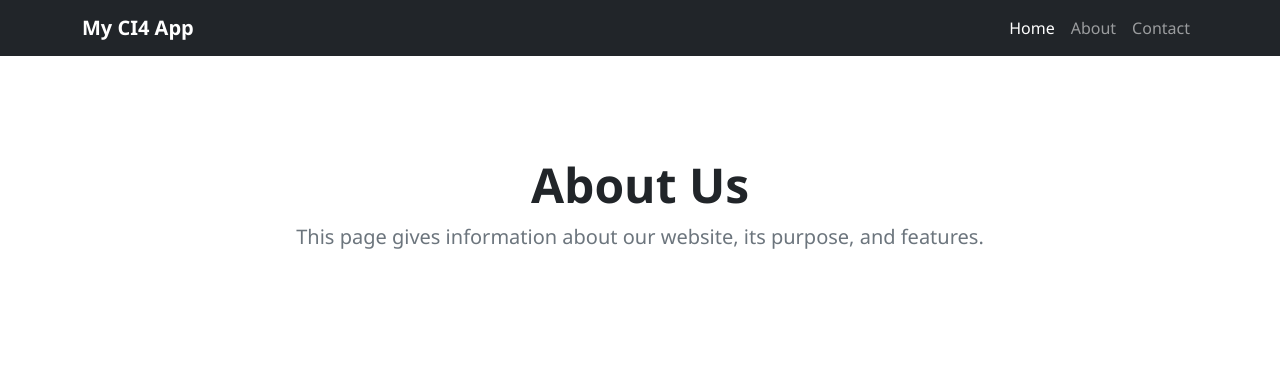
After one commit to akiyoriii-cloudyy/WebSystem-ITE311, a CodeIgniter 4 app: the page made by app/Views/about.php in a window 1280 px wide. The commit adds this page. Shown: the top 367 px of the page. Run offline with PHP 8.4 and a stand-in for CodeIgniter, Linux system fonts and the light colour scheme; the template is opened without the code that fills it, so the values that code supplies are empty; some libraries are stand-ins or nearby versions.

Commit message:
Added Home controller, routes, and views for basic navigation

```diff
--- a/app/Config/Routes.php
+++ b/app/Config/Routes.php
@@ -6,4 +6,5 @@ use CodeIgniter\Router\RouteCollection;
  * @var RouteCollection $routes
  */
 $routes->get('/', 'Home::index');
-$routes->get('/home', 'Home::index');
+$routes->get('about', 'Home::about');
+$routes->get('contact', 'Home::contact');
--- /dev/null
+++ b/app/Views/about.php
@@ -0,0 +1,26 @@
+<!doctype html>
+<html lang="en">
+<head>
+  <meta charset="utf-8">
+  <title><?= esc($title) ?> | ITE311</title>
+  <meta name="viewport" content="width=device-width, initial-scale=1">
+  <style>
+    nav a { margin-right: 12px; text-decoration: none; }
+    body { font-family: Arial, Helvetica, sans-serif; padding: 24px; }
+    .active { font-weight: bold; }
+  </style>
+</head>
+<body>
+  <nav>
+    <a href="<?= site_url('/') ?>">Home</a>
+    <a href="<?= site_url('about') ?>" class="active">About</a>
+    <a href="<?= site_url('contact') ?>">Contact</a>
+  </nav>
+
+<?= $this->extend('template') ?>
+<?= $this->section('content') ?>
+
+<h1>About Us</h1>
+<p>This page gives information about our website, its purpose, and features.</p>
+
+<?= $this->endSection() ?>
--- a/app/Views/template.php
+++ b/app/Views/template.php
@@ -2,36 +2,54 @@
 <html lang="en">
 <head>
     <meta charset="UTF-8">
-    <title>My Bootstrap Page</title>
+    <title>My CI4 App</title>
 
-    <!-- Bootstrap CSS CDN -->
+    <!-- Bootstrap CSS -->
     <link href="https://cdn.jsdelivr.net/npm/bootstrap@5.3.0/dist/css/bootstrap.min.css" rel="stylesheet">
+
+    <style>
+        body {
+            font-family: 'Segoe UI', Tahoma, Geneva, Verdana, sans-serif;
+        }
+        .hero-section {
+            padding: 100px 0;
+            text-align: center;
+        }
+        .hero-section h1 {
+            font-size: 3rem;
+            font-weight: bold;
+        }
+        .hero-section p {
+            font-size: 1.25rem;
+            color: #6c757d;
+        }
+    </style>
 </head>
 <body>
 
     <!-- Navigation Bar -->
     <nav class="navbar navbar-expand-lg navbar-dark bg-dark">
-        <div class="container-fluid">
-            <a class="navbar-brand" href="#">MyCIApp</a>
+        <div class="container">
+            <a class="navbar-brand fw-bold" href="<?= base_url('/') ?>">My CI4 App</a>
             <button class="navbar-toggler" type="button" data-bs-toggle="collapse" data-bs-target="#navbarNav">
                 <span class="navbar-toggler-icon"></span>
             </button>
             <div class="collapse navbar-collapse" id="navbarNav">
-                <ul class="navbar-nav">
-                    <li class="nav-item"><a class="nav-link active" href="#">Home</a></li>
-                    <li class="nav-item"><a class="nav-link" href="#">About</a></li>
-                    <li class="nav-item"><a class="nav-link" href="#">Contact</a></li>
+                <ul class="navbar-nav ms-auto">
+                    <li class="nav-item"><a class="nav-link <?= service('uri')->getSegment(1) == '' ? 'active' : '' ?>" href="<?= base_url('/') ?>">Home</a></li>
+                    <li class="nav-item"><a class="nav-link <?= service('uri')->getSegment(1) == 'about' ? 'active' : '' ?>" href="<?= base_url('about') ?>">About</a></li>
+                    <li class="nav-item"><a class="nav-link <?= service('uri')->getSegment(1) == 'contact' ? 'active' : '' ?>" href="<?= base_url('contact') ?>">Contact</a></li>
                 </ul>
             </div>
         </div>
     </nav>
 
-    <div class="container mt-5">
-        <h1>Welcome to CodeIgniter with Bootstrap!</h1>
-        <p>This is a basic integration of Bootstrap.</p>
+    <!-- Page Content -->
+    <div class="container hero-section">
+        <?= $this->renderSection('content') ?>
     </div>
 
-    <!-- Bootstrap JS CDN (Optional) -->
+    <!-- Bootstrap JS -->
     <script src="https://cdn.jsdelivr.net/npm/bootstrap@5.3.0/dist/js/bootstrap.bundle.min.js"></script>
 
 </body>
```
Also changed, not shown: app/Controllers/Home.php (+15 -4 lines), app/Views/contact.php (added, +31 -0 lines), app/Views/index.php (added, +26 -0 lines), index.php (+8 -1 lines).
